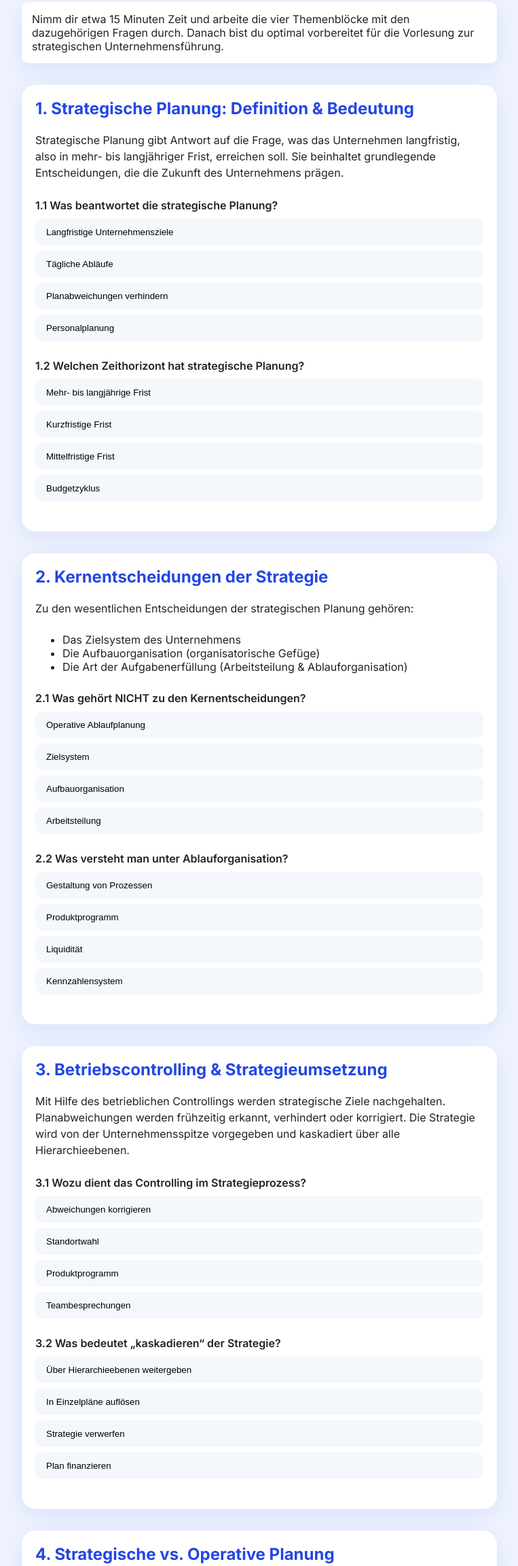
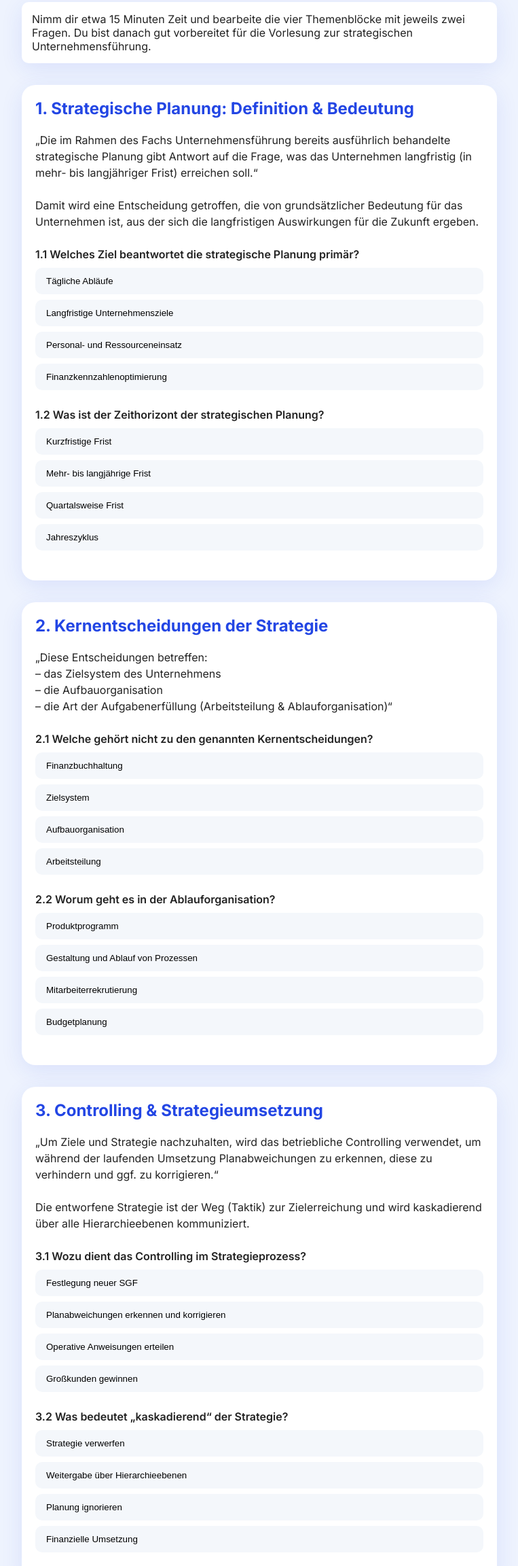
Before and after one commit to TCOL2024/ChatAgent, a plain HTML site: page WF25/Strategie_1.html in a window 1280 px wide. Shown: the part 132-2436 px from the top of the page at 68% size, without its empty margins (258-1021 px from the left). Drawn offline with Linux system fonts and the light colour scheme.

Commit message:
Update Strategie_1.html

```diff
--- a/WF25/Strategie_1.html
+++ b/WF25/Strategie_1.html
@@ -21,62 +21,90 @@
       margin: 0; padding: 0;
       font-family: 'Inter', Arial, sans-serif;
       background: var(--primary-light);
-      color: #222; min-height: 100vh;
+      color: #222;
+      min-height: 100vh;
     }
     .container {
-      max-width: 700px; margin: 0 auto; padding: 20px;
+      max-width: 700px;
+      margin: 0 auto;
+      padding: 20px;
     }
     h1 {
-      color: var(--primary); font-size: 2rem; margin-bottom: 0.5rem;
+      color: var(--primary);
+      font-size: 2rem;
+      margin-bottom: 0.5rem;
     }
     p.intro {
       background: var(--secondary);
-      padding: 15px; border-radius: var(--radius-sm);
-      box-shadow: var(--shadow); margin-bottom: 2rem;
+      padding: 15px;
+      border-radius: var(--radius-sm);
+      box-shadow: var(--shadow);
+      margin-bottom: 2rem;
     }
     section {
       background: var(--secondary);
-      padding: 20px; margin-bottom: 2rem;
-      border-radius: var(--radius); box-shadow: var(--shadow);
+      padding: 20px;
+      margin-bottom: 2rem;
+      border-radius: var(--radius);
+      box-shadow: var(--shadow);
     }
     section h2 {
-      color: var(--primary); margin-top: 0;
+      color: var(--primary);
+      margin-top: 0;
     }
-    section p {
-      line-height: 1.5; margin-bottom: 1.5rem;
+    section p, section ul, section ol {
+      line-height: 1.5;
+      margin-bottom: 1.5rem;
     }
     .question {
       margin-bottom: 1.5rem;
     }
     .question p {
-      font-weight: 600; margin-bottom: 0.5rem;
+      font-weight: 600;
+      margin-bottom: 0.5rem;
     }
     .answers {
-      display: flex; flex-direction: column; gap: 8px;
+      display: flex;
+      flex-direction: column;
+      gap: 8px;
     }
     .answer-btn {
-      background: #f4f7fb; border: none;
-      padding: 12px 16px; border-radius: var(--radius-sm);
-      cursor: pointer; text-align: left;
+      background: #f4f7fb;
+      border: none;
+      padding: 12px 16px;
+      border-radius: var(--radius-sm);
+      cursor: pointer;
+      text-align: left;
       transition: background 0.2s;
     }
     .answer-btn:hover:not(:disabled) {
       background: #e1e7fd;
     }
     .answer-btn.selected {
-      background: var(--primary); color: #fff;
+      background: var(--primary);
+      color: #fff;
     }
     .answer-btn:disabled {
-      opacity: 0.7; cursor: default;
+      opacity: 0.7;
+      cursor: default;
     }
     .feedback {
-      margin-top: 8px; font-size: 0.95rem;
+      margin-top: 8px;
+      font-size: 0.95rem;
     }
-    .feedback.correct { color: var(--success); }
-    .feedback.incorrect { color: var(--error); }
+    .feedback.correct {
+      color: var(--success);
+    }
+    .feedback.incorrect {
+      color: var(--error);
+    }
     @media (max-width: 600px) {
-      .answers { gap: 6px; }
-      .answer-btn { padding: 10px 14px; }
+      .answers {
+        gap: 6px;
+      }
+      .answer-btn {
+        padding: 10px 14px;
+      }
     }
   </style>
 </head>
@@ -84,34 +112,62 @@
   <div class="container">
     <h1>15-Minuten Lernmodul: Strategie-Grundlagen</h1>
     <p class="intro">
-      Nimm dir etwa 15 Minuten Zeit und arbeite die vier Themenblöcke mit den dazugehörigen Fragen durch.
-      Danach bist du optimal vorbereitet für die Vorlesung zur strategischen Unternehmensführung.
+      Nimm dir etwa 15 Minuten Zeit und bearbeite die vier Themenblöcke mit jeweils zwei Fragen.
+      Du bist danach gut vorbereitet für die Vorlesung zur strategischen Unternehmensführung.
     </p>
 
     <!-- Block 1 -->
     <section id="block1">
       <h2>1. Strategische Planung: Definition &amp; Bedeutung</h2>
       <p>
-        Strategische Planung gibt Antwort auf die Frage, was das Unternehmen langfristig,
-        also in mehr- bis langjähriger Frist, erreichen soll.
-        Sie beinhaltet grundlegende Entscheidungen, die die Zukunft des Unternehmens prägen.
+        „Die im Rahmen des Fachs Unternehmensführung bereits ausführlich behandelte strategische Planung
+        gibt Antwort auf die Frage, was das Unternehmen langfristig (in mehr- bis langjähriger Frist)
+        erreichen soll.“
+      </p>
+      <p>
+        Damit wird eine Entscheidung getroffen, die von grundsätzlicher Bedeutung für das Unternehmen ist,
+        aus der sich die langfristigen Auswirkungen für die Zukunft ergeben.
       </p>
       <div class="question">
-        <p>1.1 Was beantwortet die strategische Planung?</p>
+        <p>1.1 Welches Ziel beantwortet die strategische Planung primär?</p>
         <div class="answers">
-          <button class="answer-btn" data-correct="true" onclick="checkAnswer(this, 'Strategische Planung legt langfristige Unternehmensziele fest.')">Langfristige Unternehmensziele</button>
-          <button class="answer-btn" data-correct="false" onclick="checkAnswer(this, 'Das ist operativ: tägliche Abläufe.')">Tägliche Abläufe</button>
-          <button class="answer-btn" data-correct="false" onclick="checkAnswer(this, 'Das wäre Controlling.')">Planabweichungen verhindern</button>
-          <button class="answer-btn" data-correct="false" onclick="checkAnswer(this, 'Das ist HR-Planung.')">Personalplanung</button>
+          <button class="answer-btn" data-correct="false"
+            onclick="checkAnswer(this, 'Das ist operativ: tägliche Abläufe.')">
+            Tägliche Abläufe
+          </button>
+          <button class="answer-btn" data-correct="true"
+            onclick="checkAnswer(this, 'Langfristige Unternehmensziele.')">
+            Langfristige Unternehmensziele
+          </button>
+          <button class="answer-btn" data-correct="false"
+            onclick="checkAnswer(this, 'Personal- und Ressourceneinsatz.')">
+            Personal- und Ressourceneinsatz
+          </button>
+          <button class="answer-btn" data-correct="false"
+            onclick="checkAnswer(this, 'Finanzkennzahlenoptimierung.')">
+            Finanzkennzahlenoptimierung
+          </button>
         </div>
       </div>
       <div class="question">
-        <p>1.2 Welchen Zeithorizont hat strategische Planung?</p>
+        <p>1.2 Was ist der Zeithorizont der strategischen Planung?</p>
         <div class="answers">
-          <button class="answer-btn" data-correct="true" onclick="checkAnswer(this, 'Mehr- bis langjährige Frist.')">Mehr- bis langjährige Frist</button>
-          <button class="answer-btn" data-correct="false" onclick="checkAnswer(this, 'Operativ ist kurzfristig.')">Kurzfristige Frist</button>
-          <button class="answer-btn" data-correct="false" onclick="checkAnswer(this, 'Das ist kein Planungsbegriff.')">Mittelfristige Frist</button>
-          <button class="answer-btn" data-correct="false" onclick="checkAnswer(this, 'Das betrifft Budgetierung.')">Budgetzyklus</button>
+          <button class="answer-btn" data-correct="false"
+            onclick="checkAnswer(this, 'Kurzfristige Frist.')">
+            Kurzfristige Frist
+          </button>
+          <button class="answer-btn" data-correct="true"
+            onclick="checkAnswer(this, 'Mehr- bis langjährige Frist.')">
+            Mehr- bis langjährige Frist
+          </button>
+          <button class="answer-btn" data-correct="false"
+            onclick="checkAnswer(this, 'Quartalsweise Frist.')">
+            Quartalsweise Frist
+          </button>
+          <button class="answer-btn" data-correct="false"
+            onclick="checkAnswer(this, 'Jahreszyklus.')">
+            Jahreszyklus
+          </button>
         </div>
       </div>
     </section>
@@ -120,57 +176,106 @@
     <section id="block2">
       <h2>2. Kernentscheidungen der Strategie</h2>
       <p>
-        Zu den wesentlichen Entscheidungen der strategischen Planung gehören:
-        <ul>
-          <li>Das Zielsystem des Unternehmens</li>
-          <li>Die Aufbauorganisation (organisatorische Gefüge)</li>
-          <li>Die Art der Aufgabenerfüllung (Arbeitsteilung &amp; Ablauforganisation)</li>
-        </ul>
+        „Diese Entscheidungen betreffen:<br>
+        – das Zielsystem des Unternehmens<br>
+        – die Aufbauorganisation<br>
+        – die Art der Aufgabenerfüllung (Arbeitsteilung &amp; Ablauforganisation)“
       </p>
       <div class="question">
-        <p>2.1 Was gehört NICHT zu den Kernentscheidungen?</p>
+        <p>2.1 Welche gehört nicht zu den genannten Kernentscheidungen?</p>
         <div class="answers">
-          <button class="answer-btn" data-correct="true" onclick="checkAnswer(this, 'Operative Ablaufplanung ist Teil des Controllings.')">Operative Ablaufplanung</button>
-          <button class="answer-btn" data-correct="false" onclick="checkAnswer(this, 'Teil des Zielsystems.')">Zielsystem</button>
-          <button class="answer-btn" data-correct="false" onclick="checkAnswer(this, 'Teil der Aufbauorganisation.')">Aufbauorganisation</button>
-          <button class="answer-btn" data-correct="false" onclick="checkAnswer(this, 'Teil der strategischen Planung.')">Arbeitsteilung</button>
+          <button class="answer-btn" data-correct="true"
+            onclick="checkAnswer(this, 'Finanzbuchhaltung ist operativ.')">
+            Finanzbuchhaltung
+          </button>
+          <button class="answer-btn" data-correct="false"
+            onclick="checkAnswer(this, 'Teil des Zielsystems.')">
+            Zielsystem
+          </button>
+          <button class="answer-btn" data-correct="false"
+            onclick="checkAnswer(this, 'Bestandteil der Aufbauorganisation.')">
+            Aufbauorganisation
+          </button>
+          <button class="answer-btn" data-correct="false"
+            onclick="checkAnswer(this, 'Arbeitsteilung und Ablauforganisation.')">
+            Arbeitsteilung
+          </button>
         </div>
       </div>
       <div class="question">
-        <p>2.2 Was versteht man unter Ablauforganisation?</p>
+        <p>2.2 Worum geht es in der Ablauforganisation?</p>
         <div class="answers">
-          <button class="answer-btn" data-correct="true" onclick="checkAnswer(this, 'Gestaltung und Ablauf von Prozessen.')">Gestaltung von Prozessen</button>
-          <button class="answer-btn" data-correct="false" onclick="checkAnswer(this, 'Festlegen der Produkte.')">Produktprogramm</button>
-          <button class="answer-btn" data-correct="false" onclick="checkAnswer(this, 'Ein Finanzkennzahl.')">Liquidität</button>
-          <button class="answer-btn" data-correct="false" onclick="checkAnswer(this, 'Ein Controlling-Instrument.')">Kennzahlensystem</button>
+          <button class="answer-btn" data-correct="false"
+            onclick="checkAnswer(this, 'Festlegung des Produktprogramms.')">
+            Produktprogramm
+          </button>
+          <button class="answer-btn" data-correct="true"
+            onclick="checkAnswer(this, 'Gestaltung und Ablauf von Prozessen.')">
+            Gestaltung und Ablauf von Prozessen
+          </button>
+          <button class="answer-btn" data-correct="false"
+            onclick="checkAnswer(this, 'Mitarbeiterrekrutierung.')">
+            Mitarbeiterrekrutierung
+          </button>
+          <button class="answer-btn" data-correct="false"
+            onclick="checkAnswer(this, 'Budgetplanung.')">
+            Budgetplanung
+          </button>
         </div>
       </div>
     </section>
 
     <!-- Block 3 -->
     <section id="block3">
-      <h2>3. Betriebscontrolling &amp; Strategieumsetzung</h2>
+      <h2>3. Controlling &amp; Strategieumsetzung</h2>
       <p>
-        Mit Hilfe des betrieblichen Controllings werden strategische Ziele nachgehalten.
-        Planabweichungen werden frühzeitig erkannt, verhindert oder korrigiert.
-        Die Strategie wird von der Unternehmensspitze vorgegeben und kaskadiert über alle Hierarchieebenen.
+        „Um Ziele und Strategie nachzuhalten, wird das betriebliche Controlling verwendet, um während
+        der laufenden Umsetzung Planabweichungen zu erkennen, diese zu verhindern und ggf. zu korrigieren.“
+      </p>
+      <p>
+        Die entworfene Strategie ist der Weg (Taktik) zur Zielerreichung und wird kaskadierend über alle
+        Hierarchieebenen kommuniziert.
       </p>
       <div class="question">
         <p>3.1 Wozu dient das Controlling im Strategieprozess?</p>
         <div class="answers">
-          <button class="answer-btn" data-correct="true" onclick="checkAnswer(this, 'Abweichungen erkennen und korrigieren.')">Abweichungen korrigieren</button>
-          <button class="answer-btn" data-correct="false" onclick="checkAnswer(this, 'Langfristige Standortwahl.')">Standortwahl</button>
-          <button class="answer-btn" data-correct="false" onclick="checkAnswer(this, 'Festlegen der Produktpalette.')">Produktprogramm</button>
-          <button class="answer-btn" data-correct="false" onclick="checkAnswer(this, 'Durchführung von Teambesprechungen.')">Teambesprechungen</button>
+          <button class="answer-btn" data-correct="false"
+            onclick="checkAnswer(this, 'Festlegung neuer SGF.')">
+            Festlegung neuer SGF
+          </button>
+          <button class="answer-btn" data-correct="true"
+            onclick="checkAnswer(this, 'Planabweichungen erkennen und korrigieren.')">
+            Planabweichungen erkennen und korrigieren
+          </button>
+          <button class="answer-btn" data-correct="false"
+            onclick="checkAnswer(this, 'Operative Anweisungen erteilen.')">
+            Operative Anweisungen erteilen
+          </button>
+          <button class="answer-btn" data-correct="false"
+            onclick="checkAnswer(this, 'Großkunden gewinnen.')">
+            Großkunden gewinnen
+          </button>
         </div>
       </div>
       <div class="question">
-        <p>3.2 Was bedeutet „kaskadieren“ der Strategie?</p>
+        <p>3.2 Was bedeutet „kaskadierend“ der Strategie?</p>
         <div class="answers">
-          <button class="answer-btn" data-correct="true" onclick="checkAnswer(this, 'Weitergabe über Hierarchieebenen.')">Über Hierarchieebenen weitergeben</button>
-          <button class="answer-btn" data-correct="false" onclick="checkAnswer(this, 'In Einzelpläne auflösen.')">In Einzelpläne auflösen</button>
-          <button class="answer-btn" data-correct="false" onclick="checkAnswer(this, 'Strategie verwerfen.')">Strategie verwerfen</button>
-          <button class="answer-btn" data-correct="false" onclick="checkAnswer(this, 'Finanzieren der Planung.')">Plan finanzieren</button>
+          <button class="answer-btn" data-correct="false"
+            onclick="checkAnswer(this, 'Strategie verwerfen.')">
+            Strategie verwerfen
+          </button>
+          <button class="answer-btn" data-correct="true"
+            onclick="checkAnswer(this, 'Weitergabe über Hierarchieebenen.')">
+            Weitergabe über Hierarchieebenen
+          </button>
+          <button class="answer-btn" data-correct="false"
+            onclick="checkAnswer(this, 'Planung ignorieren.')">
+            Planung ignorieren
+          </button>
+          <button class="answer-btn" data-correct="false"
+            onclick="checkAnswer(this, 'Finanzielle Umsetzung.')">
+            Finanzielle Umsetzung
+          </button>
         </div>
       </div>
     </section>
@@ -180,30 +285,56 @@
       <h2>4. Strategische vs. Operative Planung</h2>
       <p>
         Unterschiede anhand von drei Kriterien:
-        <ol>
-          <li>Fristigkeit (langfristig vs. kurzfristig)</li>
-          <li>Abstraktionsniveau (global vs. detailliert)</li>
-          <li>Vollständigkeit (unvollständig vs. vollständig)</li>
-        </ol>
-        Strategische Planung befasst sich mit globalen Zielen (z.B. Standort, SGF),
-        operative Planung mit kurzfristiger Erfolgsrealisierung (Liquidität &amp; Erfolg).
+      </p>
+      <ol>
+        <li>Fristigkeit (langfristig vs. kurzfristig)</li>
+        <li>Abstraktionsniveau (global vs. detailliert)</li>
+        <li>Vollständigkeit (unvollständig vs. vollständig)</li>
+      </ol>
+      <p>
+        Strategische Planung befasst sich mit globalen Zielen (z.B. Standort, SGF), operative Planung mit
+        kurzfristiger Erfolgsrealisierung (Liquidität &amp; Erfolg).
       </p>
       <div class="question">
-        <p>4.1 Welches Kriterium gehört zur Abgrenzung?</p>
+        <p>4.1 Welches Kriterium dient der Abgrenzung?</p>
         <div class="answers">
-          <button class="answer-btn" data-correct="true" onclick="checkAnswer(this, 'Abstraktionsniveau')">Abstraktionsniveau</button>
-          <button class="answer-btn" data-correct="false" onclick="checkAnswer(this, 'Budgethöhe')">Budgethöhe</button>
-          <button class="answer-btn" data-correct="false" onclick="checkAnswer(this, 'Personalplanung')">Personalplanung</button>
-          <button class="answer-btn" data-correct="false" onclick="checkAnswer(this, 'Controlling')">Controlling</button>
+          <button class="answer-btn" data-correct="true"
+            onclick="checkAnswer(this, 'Abstraktionsniveau.')">
+            Abstraktionsniveau
+          </button>
+          <button class="answer-btn" data-correct="false"
+            onclick="checkAnswer(this, 'Budgethöhe.')">
+            Budgethöhe
+          </button>
+          <button class="answer-btn" data-correct="false"
+            onclick="checkAnswer(this, 'Personalplanung.')">
+            Personalplanung
+          </button>
+          <button class="answer-btn" data-correct="false"
+            onclick="checkAnswer(this, 'Controlling.')">
+            Controlling
+          </button>
         </div>
       </div>
       <div class="question">
         <p>4.2 Was ist ein operatives Planungsziel?</p>
         <div class="answers">
-          <button class="answer-btn" data-correct="true" onclick="checkAnswer(this, 'Liquidität sichern')">Liquidität sichern</button>
-          <button class="answer-btn" data-correct="false" onclick="checkAnswer(this, 'Standortwahl')">Standortwahl</button>
-          <button class="answer-btn" data-correct="false" onclick="checkAnswer(this, 'SGF definieren')">SGF definieren</button>
-          <button class="answer-btn" data-correct="false" onclick="checkAnswer(this, 'Zielsystem aufbauen')">Zielsystem aufbauen</button>
+          <button class="answer-btn" data-correct="false"
+            onclick="checkAnswer(this, 'Standortwahl.')">
+            Standortwahl
+          </button>
+          <button class="answer-btn" data-correct="true"
+            onclick="checkAnswer(this, 'Liquidität sichern.')">
+            Liquidität sichern
+          </button>
+          <button class="answer-btn" data-correct="false"
+            onclick="checkAnswer(this, 'Zielsystem aufbauen.')">
+            Zielsystem aufbauen
+          </button>
+          <button class="answer-btn" data-correct="false"
+            onclick="checkAnswer(this, 'SGF definieren.')">
+            SGF definieren
+          </button>
         </div>
       </div>
     </section>
@@ -212,17 +343,15 @@
   <script>
     function checkAnswer(btn, explanation) {
       const correct = btn.dataset.correct === 'true';
-      // disable all siblings
-      const container = btn.closest('.answers');
-      container.querySelectorAll('button').forEach(b => {
+      const answers = btn.closest('.answers');
+      answers.querySelectorAll('button').forEach(b => {
         b.disabled = true;
         if (b.dataset.correct === 'true') b.classList.add('selected');
       });
-      // feedback
       const fb = document.createElement('div');
       fb.className = 'feedback ' + (correct ? 'correct' : 'incorrect');
       fb.textContent = (correct ? '✅ Richtig! ' : '❌ Falsch! ') + explanation;
-      container.parentElement.appendChild(fb);
+      answers.parentElement.appendChild(fb);
     }
   </script>
 </body>
```
